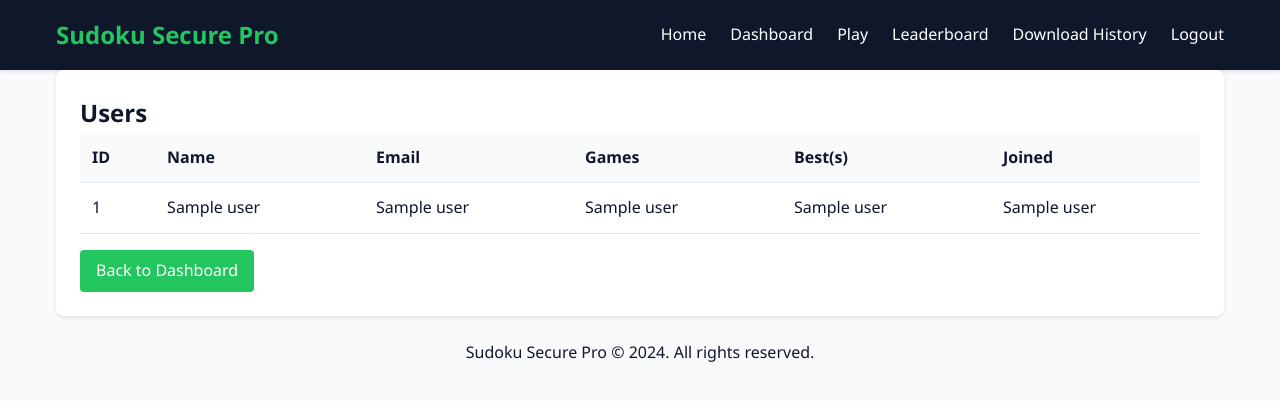
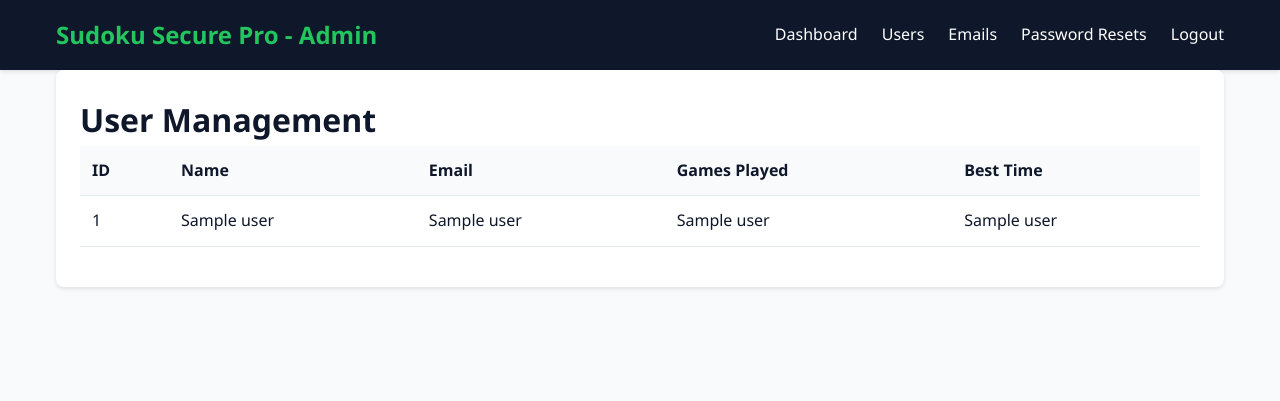
Before and after one commit to harsha86396/sudoku_app, a Flask app: page /admin/users in a window 1280 px wide. Shown: the top 401 px of the page. Run offline with Flask 3, Linux system fonts and the light colour scheme; the visitor is signed in with stand-in values (Sample User, id 1); a database or web service that is not in the repository returns one stand-in record (values such as "Sample title"); some libraries are stand-ins or nearby versions.

Commit message:
Update admin_users.html

```diff
--- a/templates/admin_users.html
+++ b/templates/admin_users.html
@@ -1,22 +1,52 @@
-{% extends 'base.html' %}
-{% block content %}
+<!DOCTYPE html>
+<html lang="en">
+<head>
+    <meta charset="UTF-8">
+    <meta name="viewport" content="width=device-width, initial-scale=1.0">
+    <title>Admin - Users - Sudoku Secure Pro</title>
+    <link rel="stylesheet" href="/static/css/style.css">
+</head>
+<body>
+    <header>
+        <nav class="container">
+            <div class="logo">Sudoku Secure Pro - Admin</div>
+            <ul class="nav-links">
+                <li><a href="/admin">Dashboard</a></li>
+                <li><a href="/admin/users">Users</a></li>
+                <li><a href="/admin/emails">Emails</a></li>
+                <li><a href="/admin/resets">Password Resets</a></li>
+                <li><a href="/admin/logout">Logout</a></li>
+            </ul>
+        </nav>
+    </header>
+
+    <main class="container">
         <div class="card">
-  <h2>Users</h2>
+            <h1>User Management</h1>
+
             <table class="table">
-    <thead><tr><th>ID</th><th>Name</th><th>Email</th><th>Games</th><th>Best(s)</th><th>Joined</th></tr></thead>
+                <thead>
+                    <tr>
+                        <th>ID</th>
+                        <th>Name</th>
+                        <th>Email</th>
+                        <th>Games Played</th>
+                        <th>Best Time</th>
+                    </tr>
+                </thead>
                 <tbody>
-      {% for u in rows %}
+                    {% for row in rows %}
                     <tr>
-          <td>{{ u[0] }}</td>
-          <td>{{ u[1] }}</td>
-          <td>{{ u[2] }}</td>
-          <td>{{ u[3] }}</td>
-          <td>{{ u[4] or '-' }}</td>
-          <td>{{ u[5] }}</td>
+                        <td>{{ row[0] }}</td>
+                        <td>{{ row[1] }}</td>
+                        <td>{{ row[2] }}</td>
+                        <td>{{ row[3] or 0 }}</td>
+                        <td>{{ row[4] or 'N/A' }}</td>
                     </tr>
                     {% endfor %}
                 </tbody>
             </table>
-  <a class="btn secondary" href="/admin">Back to Dashboard</a>
         </div>
-{% endblock %}
+    </main>
+</body>
+</html>
```
Lines whose indentation alone changed are shown as unchanged.
